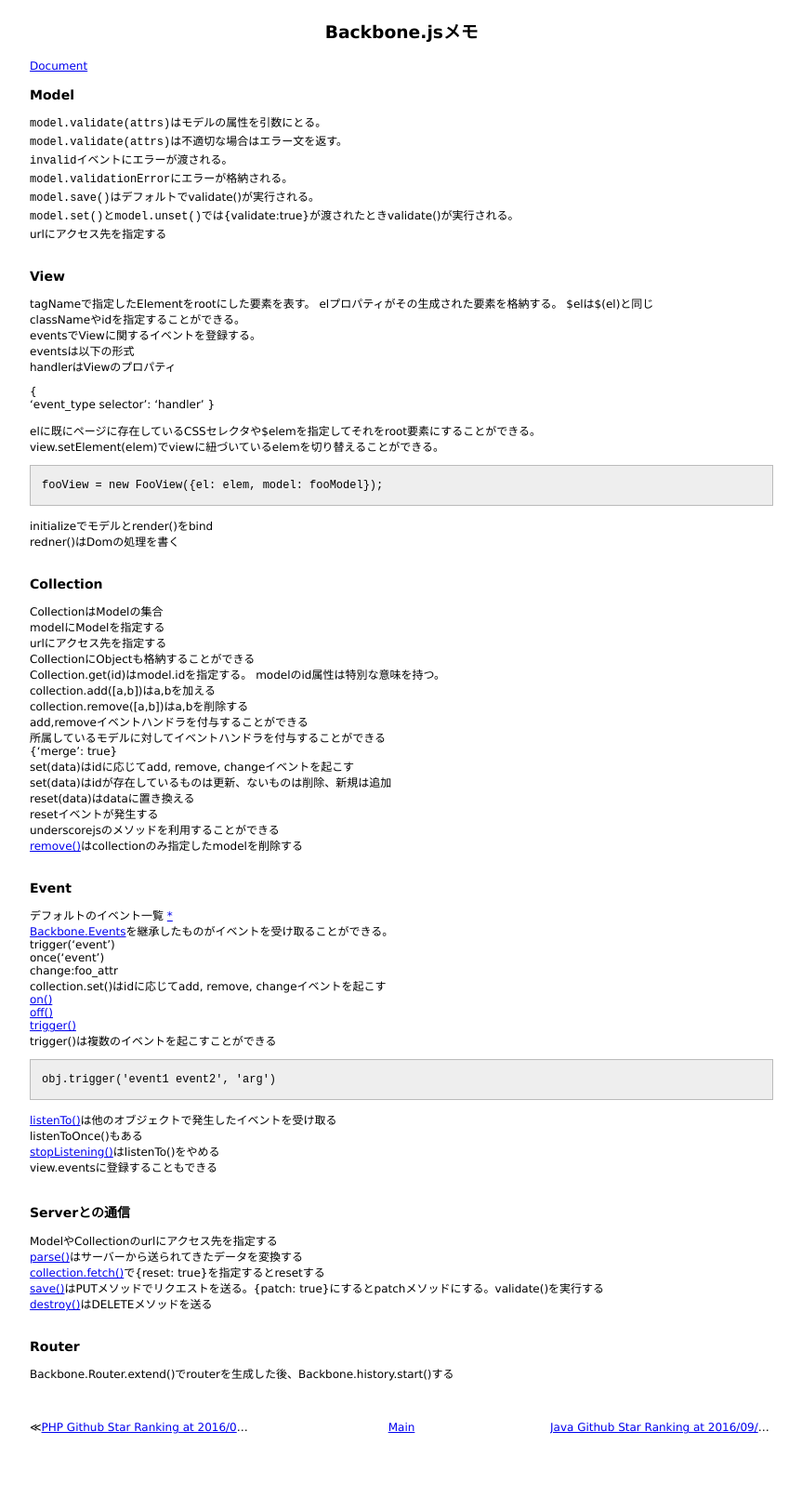
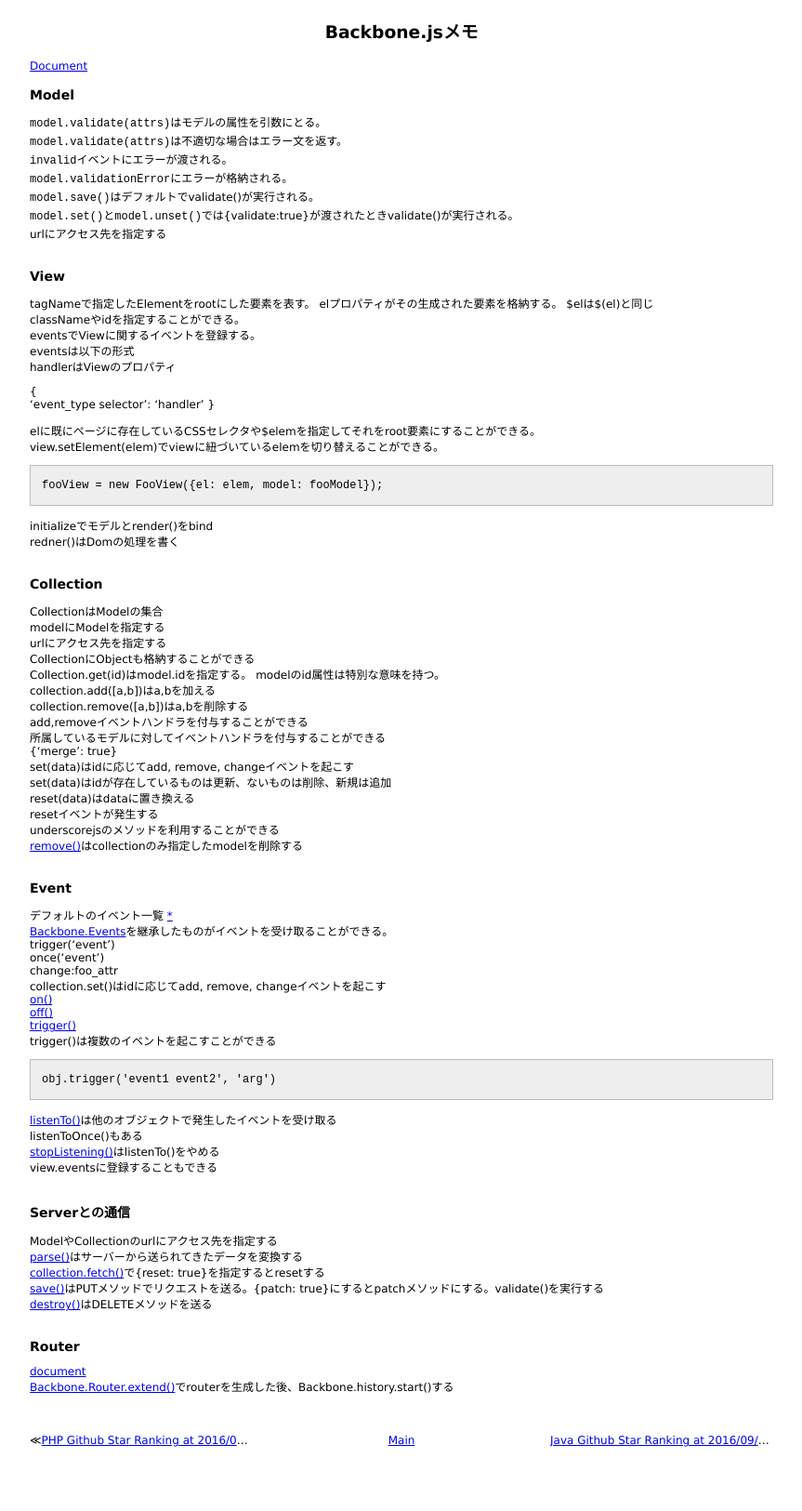
Before and after one commit to 38elements/38elements.github.com, a Jekyll site: the page built from _posts/2016-09-07-backbonejs.md, in a window 1280 px wide. Shown: the whole page at 93% size, without its empty margins (208-1071 px from the left). Built offline with Jekyll 4.4.1, drawn with Linux system fonts in a browser that asks for light colours.

Commit message:
Update 2016-09-07-backbonejs.md

```diff
--- a/_posts/2016-09-07-backbonejs.md
+++ b/_posts/2016-09-07-backbonejs.md
@@ -91,4 +91,5 @@ ModelやCollectionのurlにアクセス先を指定する
 <br>
 
 ### Router
-Backbone.Router.extend()でrouterを生成した後、Backbone.history.start()する
+[document](http://backbonejs.org/#Router)
+[Backbone.Router.extend()](http://backbonejs.org/#Router-extend)でrouterを生成した後、Backbone.history.start()する
```
